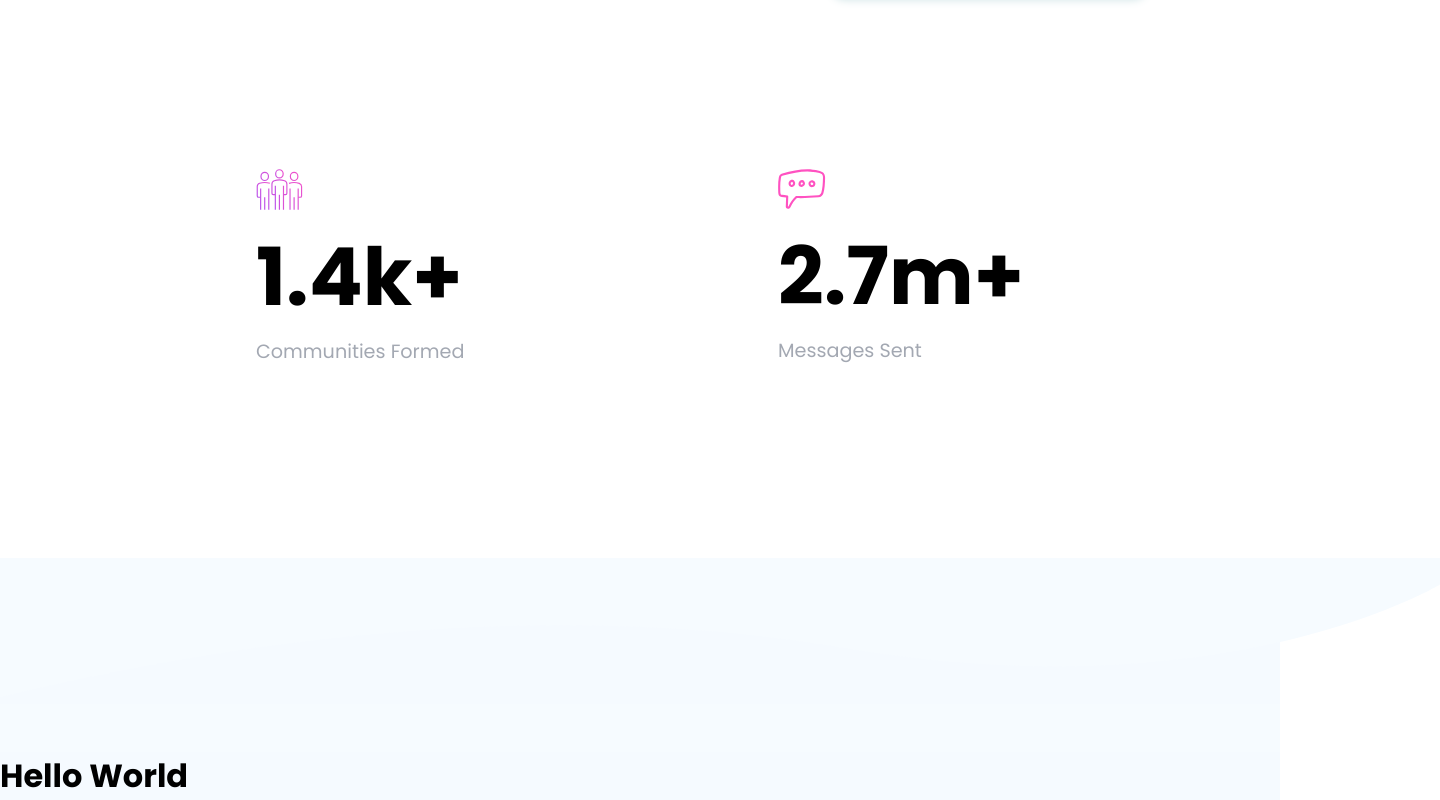
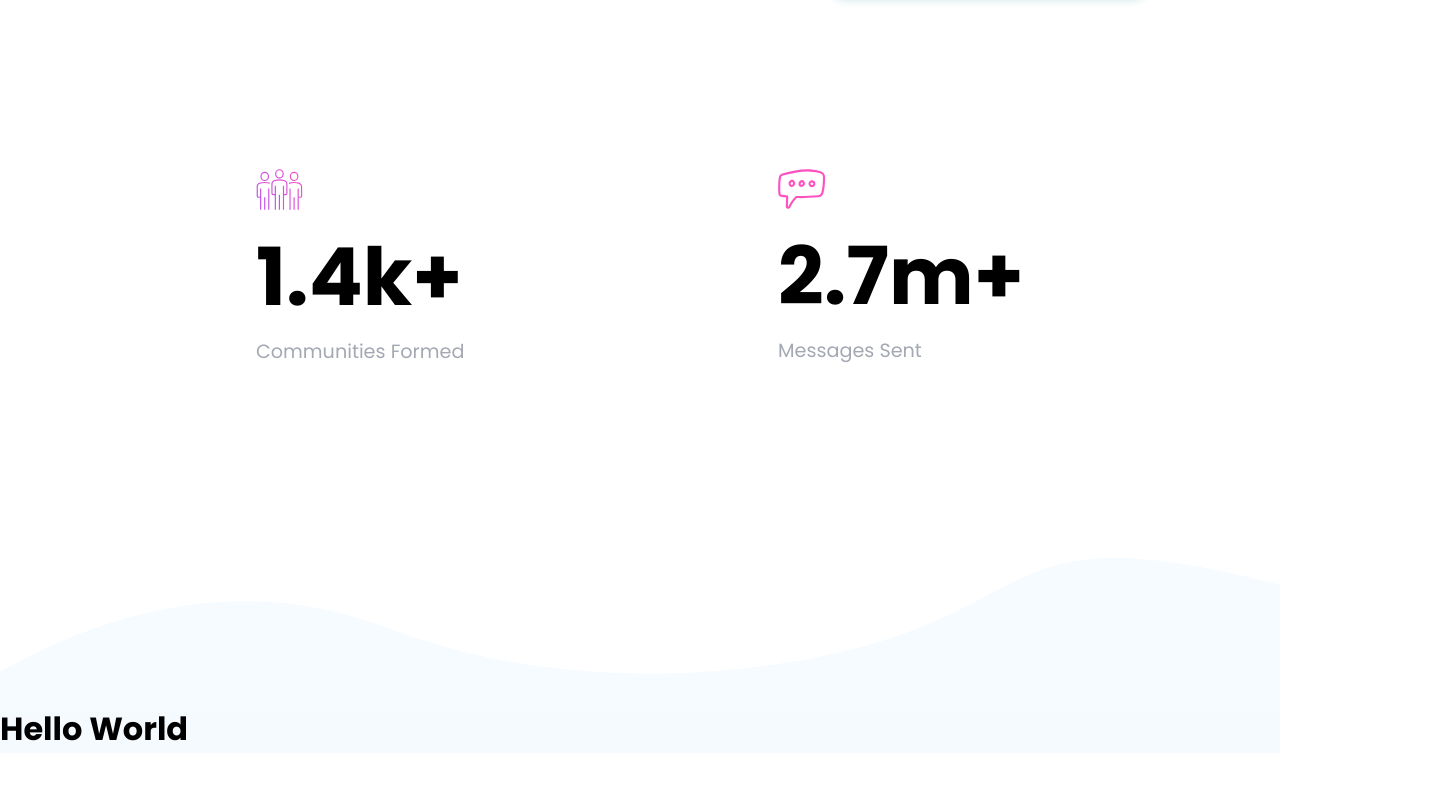
Before and after one commit to victorguirra/huddle, a React (Create React App) app: page / in a window 1280 px wide. Shown: the part 1448-2248 px from the top of the page, 1440 px wide, since content can reach past the window. After the commit the page ends 2201 px from the top, so only its background shows below. Built offline with nearby package versions, Linux system fonts and the light colour scheme.

Commit message:
feat: add background image in statistcs container

```diff
--- a/src/pages/Home/GrowTogether/index.tsx
+++ b/src/pages/Home/GrowTogether/index.tsx
@@ -1,12 +1,8 @@
-import { Container, BgImg } from './styles';
-
-import bgDesktopImg from '../../../assets/images/background/desktop/section-bottom-desktop-1.svg';
+import { Container } from './styles';
 
 export default function GrowTogether() {
     return(
         <Container>
-            <img src={bgDesktopImg} alt="Texto" />
-            <BgImg />
             <h1>Hello World</h1>
         </Container>
     )
--- a/src/pages/Home/GrowTogether/styles.ts
+++ b/src/pages/Home/GrowTogether/styles.ts
@@ -1,15 +1,5 @@
 import styled from 'styled-components';
-
-import bgDesktopImg from '../../../assets/images/background/desktop/section-bottom-desktop-1.svg';
 
 export const Container = styled.div`
     background-color:${({ theme }) => theme.colors.paleBlue };
-
-    margin-top:12rem;
 `;
-
-export const BgImg = styled.div`
-    width:100%;
-    height:3rem;
-    background-image:url(${ bgDesktopImg });
-`;
--- a/src/pages/Home/Statistics/index.tsx
+++ b/src/pages/Home/Statistics/index.tsx
@@ -1,5 +1,6 @@
-import { Wrapper, Container, Card } from './styles';
+import { Wrapper, Container, Card, BackgroundImage } from './styles';
 
+import bgDesktopImg from '../../../assets/images/background/desktop/section-top-desktop-1.svg';
 import communitiesIcon from '../../../assets/images/icons/communities.svg';
 import messagessIcon from '../../../assets/images/icons/messages.svg';
 
@@ -19,6 +20,8 @@ export default function Statistics() {
                     <span>Messages Sent</span>
                 </Card>
             </Container>
+
+            <BackgroundImage src={ bgDesktopImg } alt="Image" />
         </Wrapper>
     )
 }
--- a/src/pages/Home/Statistics/styles.ts
+++ b/src/pages/Home/Statistics/styles.ts
@@ -6,6 +6,7 @@ export const Wrapper = styled.div`
     margin-top:10rem;
 
     display:flex;
+    flex-direction:column;
     align-items:center;
     justify-content:center;
 
@@ -30,3 +31,8 @@ export const Card = styled.div`
         font-size:1.2rem;
     }
 `;
+
+export const BackgroundImage = styled.img`
+    width:100%;
+    margin-top:12rem;
+`;
```
